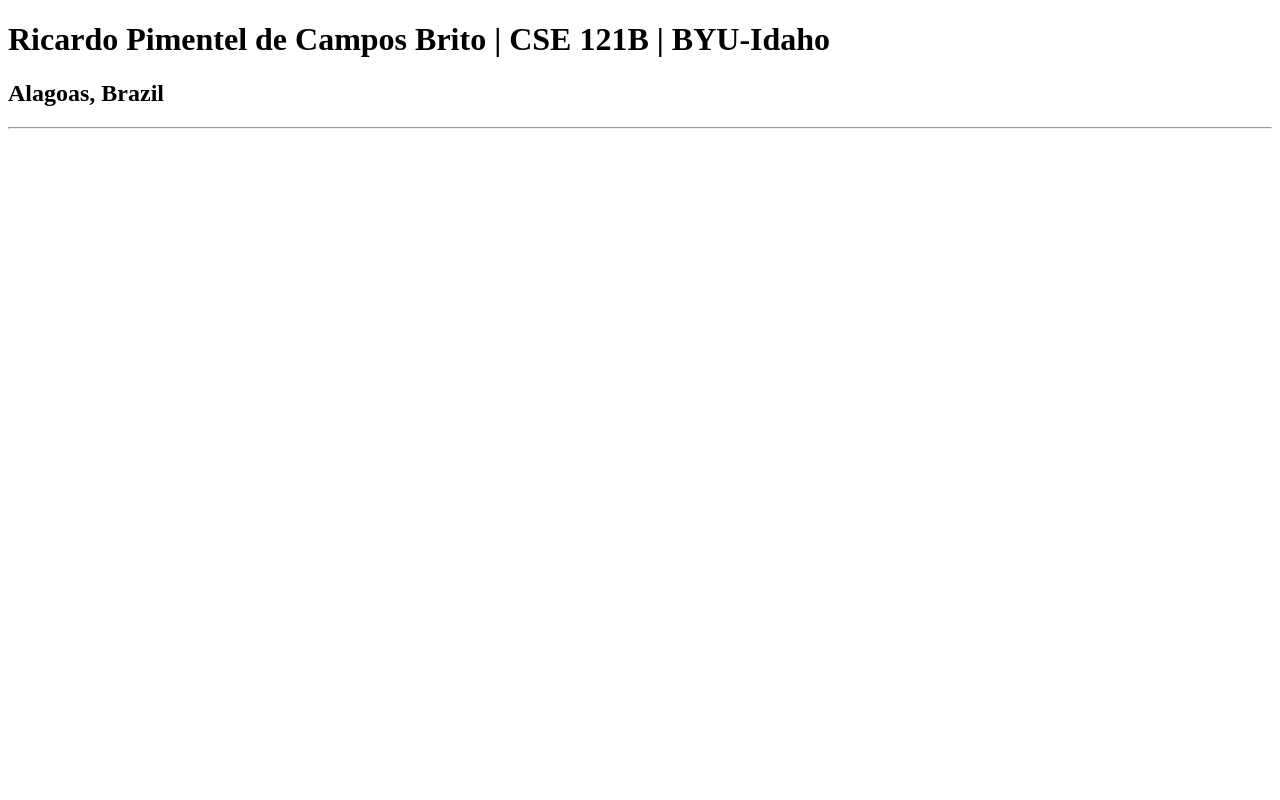
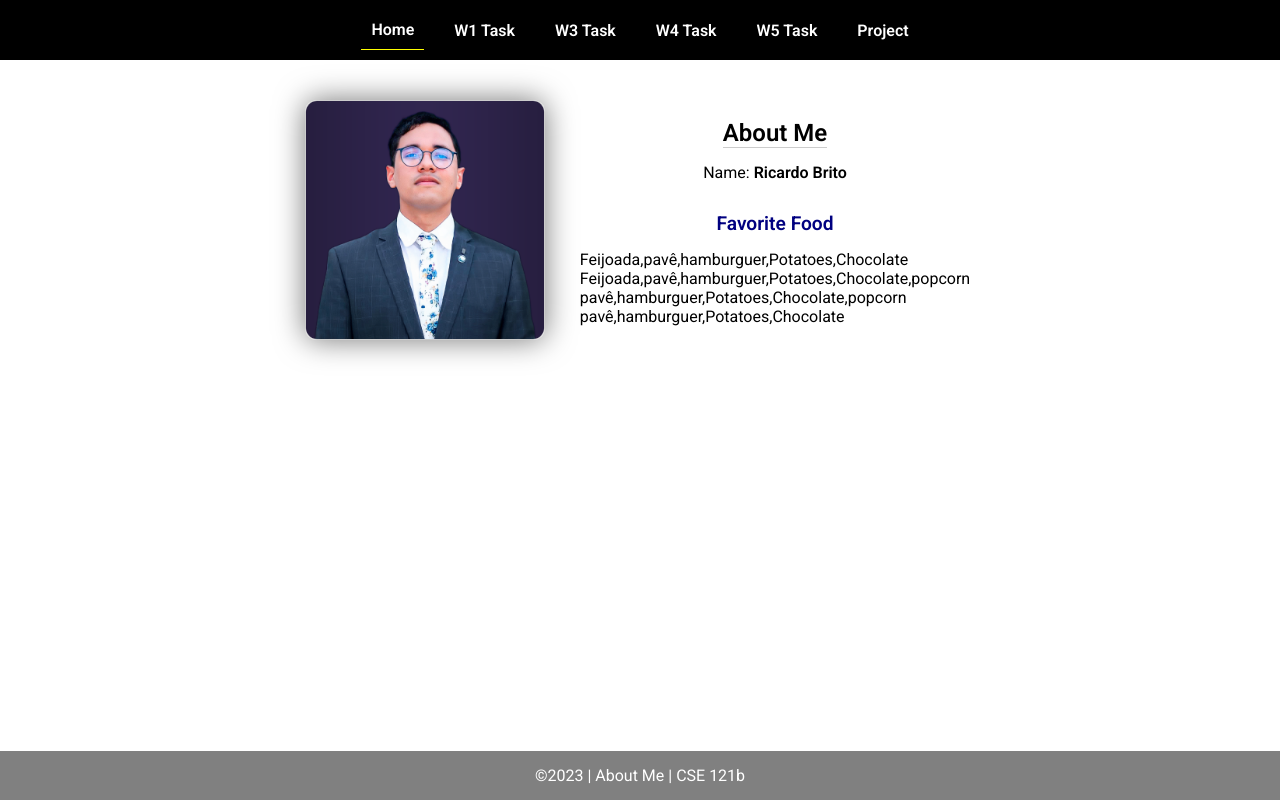
Before and after one commit to RicardoPCBrito/cse121b, a plain HTML site: page index.html in a window 1280 px wide. Drawn offline with Linux system fonts and the light colour scheme.

Commit message:
About me page

```diff
--- a/index.html
+++ b/index.html
@@ -1,13 +1,45 @@
 <!DOCTYPE html>
 <html lang="en">
+
 <head>
-    <meta charset="UTF-8">
-    <meta name="viewport" content="width=device-width, initial-scale=1.0">
-    <title>Ricardo Pimentel de Campos Brito | CSE 121B | BYU-Idaho</title>
+  <meta charset="UTF-8">
+  <meta name="viewport" content="width=device-width, initial-scale=1.0">
+  <title>About Me | CSE 121b | W02: Programming Tasks</title>
+  <link rel="preconnect" href="https://fonts.googleapis.com">
+  <link rel="preconnect" href="https://fonts.gstatic.com" crossorigin>
+  <link href="https://fonts.googleapis.com/css2?family=Roboto:wght@400;600&display=swap"
+    rel="stylesheet">
+  <link rel="stylesheet" href="styles/main.css">
 </head>
+
 <body>
-    <h1>Ricardo Pimentel de Campos Brito | CSE 121B | BYU-Idaho</h1>
-    <h2>Alagoas, Brazil</h2>
-    <hr>
+  <nav>
+    <ul id="menu">
+      <li><a id="toggleMenu">&equiv;</a></li>
+      <li><a href="index.html" class="active">Home</a></li>
+      <li><a href="w01-task.html">W1 Task</a></li>
+      <li><a href="w03-task.html">W3 Task</a></li>
+      <li><a href="w04-task.html">W4 Task</a></li>
+      <li><a href="w05-task.html">W5 Task</a></li>
+      <li><a href="project.html">Project</a></li>
+    </ul>
+  </nav>
+  <main id="home">
+    <picture>
+      <img src="images/placeholder.png" alt="Placeholder Image">
+    </picture>
+    <section>
+      <h1>About Me</h1>
+      <div class="info">Name: <span id="name"></span></div>
+      <h2>Favorite Food</h2>
+      <div class="block" id="food"></div>
+    </section>
+  </main>
+  <footer>
+    &copy;<span id="year"></span> | About Me | CSE 121b
+  </footer>
+  <script src="scripts/main.js"></script>
+  <script src="scripts/w02-task.js"></script>
 </body>
+
 </html>
--- /dev/null
+++ b/scripts/main.js
@@ -0,0 +1,9 @@
+// copyright year
+document.querySelector('#year').textContent = new Date().getFullYear();
+
+// toggle menu in small view
+const toggleMenu = () => {
+    document.querySelector('#menu').classList.toggle('open');
+}
+
+document.querySelector('#toggleMenu').addEventListener('click', toggleMenu);
--- /dev/null
+++ b/scripts/w02-task.js
@@ -0,0 +1,31 @@
+/* W02-Task - Profile Home Page */
+
+/* Step 1 - Setup type tasks - no code required */
+
+/* Step 2 - Variables */
+let fullName = 'Ricardo Brito';
+let currentYear = 2023;
+let profilePicture = 'images/profile_pic.png';
+let favoriteFoods = ['Feijoada', 'pavê', 'hamburguer', 'Potatoes', 'Chocolate']
+let popcorn = 'popcorn'
+
+/* Step 3 - Element Variables */
+const nameElement = document.getElementById('name');
+const foodElement = document.getElementById('food');
+const yearElement = document.querySelector('#year');
+const imageElement = document.querySelector('img');
+
+/* Step 4 - Adding Content */
+nameElement.innerHTML = `<strong>${fullName}</strong>`;
+yearElement.textContent = `${currentYear}`;
+imageElement.setAttribute('src', profilePicture);
+imageElement.setAttribute('alt', 'Profile Picture of Ricardo Brito');
+
+/* Step 5 - Array */
+foodElement.innerHTML = `${favoriteFoods}`
+favoriteFoods.push(popcorn)
+foodElement.innerHTML += `<br>${favoriteFoods}`
+favoriteFoods.shift()
+foodElement.innerHTML += `<br>${favoriteFoods}`
+favoriteFoods.pop()
+foodElement.innerHTML += `<br>${favoriteFoods}`
--- /dev/null
+++ b/styles/main.css
@@ -0,0 +1,157 @@
+/* Universal Selector */
+* {
+    margin: 0;
+    padding: 0;
+    box-sizing: border-box;
+}
+
+/* HTML Selectors */
+body {
+    font-family: 'Roboto', Helvetica, sans-serif;
+}
+
+nav {
+    background-color: black;
+    width: 100%;
+    position: fixed;
+    top: 0;
+}
+
+nav ul {
+    display: flex;
+    flex-direction: column;
+    align-items: center;
+    max-width: fit-content;
+    margin: 0 auto;
+}
+
+nav ul li {
+    flex: 1 1 auto;
+}
+
+nav ul li:first-child {
+    display: block;
+    font-size: 2rem;
+}
+
+nav ul li:first-child a {
+    padding: 1px 10px;
+}
+
+nav ul li {
+    display: none;
+    list-style: none;
+    margin: 10px;
+}
+
+nav ul li a {
+    display: block;
+    padding: 10px;
+    text-decoration: none;
+    font-weight: 600;
+    color: white;
+    text-align: center;
+}
+
+nav ul li a:hover {
+    background-color: #efefef;
+    color: black;
+}
+
+h1, h2 {
+    text-align: center;
+    margin-bottom: 15px;
+
+}
+
+h1 {
+border-bottom: 1px solid #ccc;
+}
+
+h2 {
+    font-size: 1.2rem;
+    color: navy;
+    text-align: center;
+    margin-top: 30px;
+}
+
+main {
+    margin-top: 125px;
+    display: grid;
+    grid-template-columns: 1fr;
+    grid-gap: 20px;
+    align-items: center;
+    justify-content: center;
+}
+
+picture {
+    margin: 0 auto;
+}
+
+picture img {
+    width: 240px;
+    height: auto;
+    border-radius: 5%;
+    border: 1px solid #ccc;
+    box-shadow: 0 0 30px #777;
+}
+
+section {
+    display: flex;
+    flex-direction: column;
+    align-items: center;
+    margin: 10px
+}
+
+label {
+    margin: 15px 0;
+}
+
+footer {
+    background-color: gray;
+    color: white;
+    padding: 15px;
+    text-align: center;
+    width: 100%;
+    position: fixed;
+    bottom: 0;
+}
+
+/* Class Selectors */
+.active {
+    border-bottom: 1px solid yellow;
+}
+
+.open li {
+    display: block;
+}
+
+.block {
+    display: block;
+}
+
+/* ID Selectors */
+
+/* Media Queries */
+@media only screen and (min-width: 32.5em) {
+    nav ul {
+        flex-direction: row;
+    }
+
+    nav ul li:first-child {
+        display: none;
+    }
+
+    nav ul li {
+        display: block;
+    }
+
+    main {
+        margin: 100px auto 20px;
+        grid-template-columns: 250px 1fr;
+        max-width: -moz-fit-content;
+        max-width: fit-content;
+
+    }
+
+}
```
Also changed, not shown: index-old.html (added, +13 -0 lines), images/placeholder.png (added), images/profile_pic.png (added).
